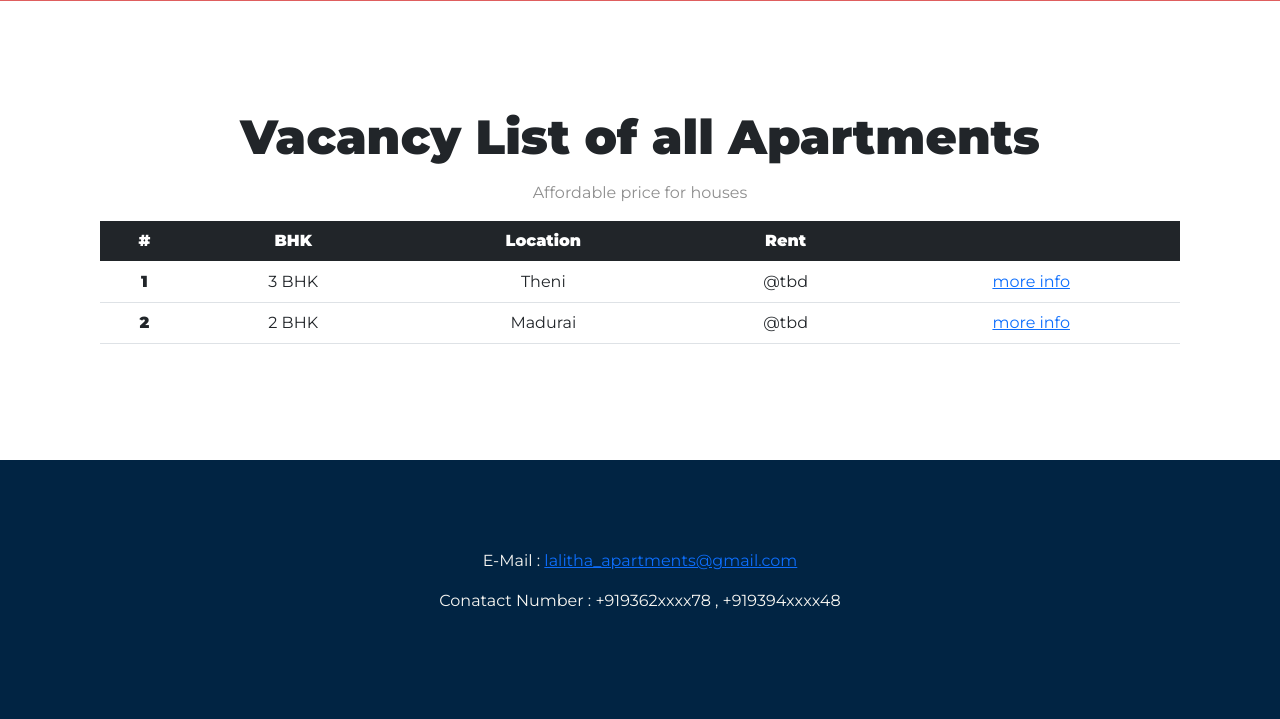
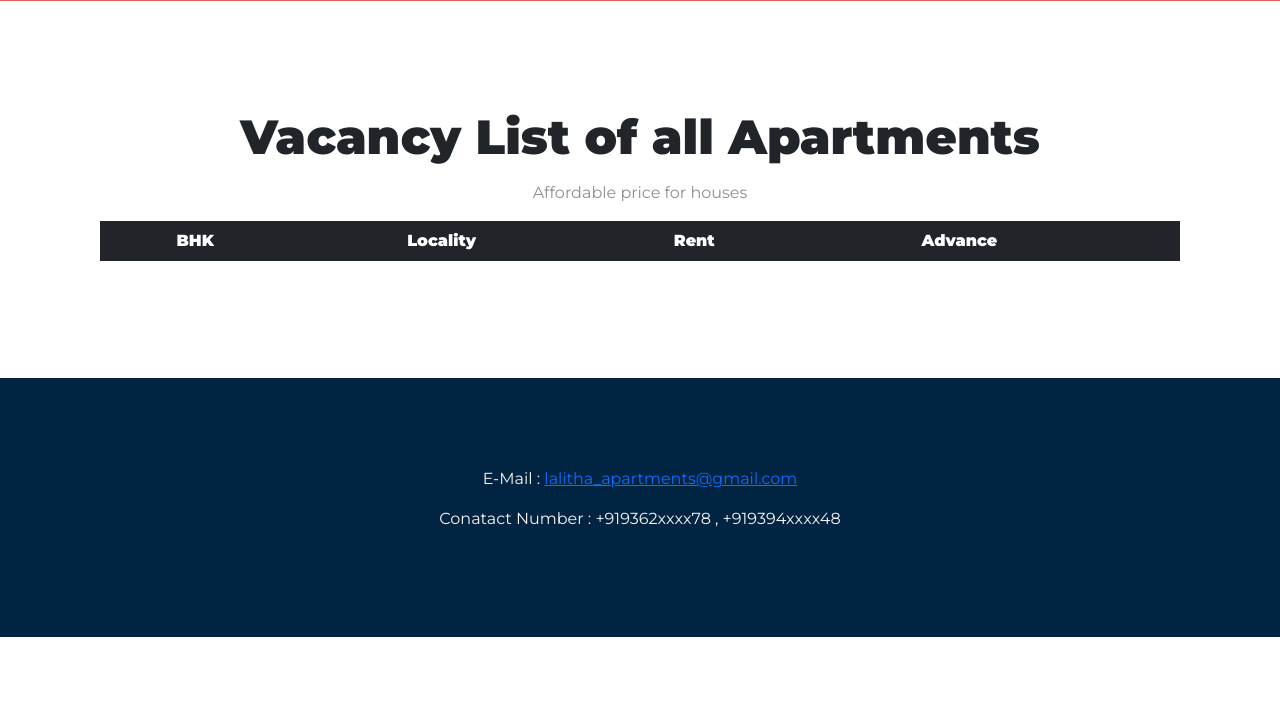
Before and after one commit to Nandini4601/REMS, a Flask app: page /home in a window 1280 px wide. Shown: the part 1663-2382 px from the top of the page. After the commit the page ends 2300 px from the top, so only its background shows below. Run offline with Flask 2, Linux system fonts and the light colour scheme; tables that the repository leaves empty hold one stand-in row (values such as "Sample post"); lists and menus that the app fills with data are empty; some libraries are stand-ins or nearby versions.

Commit message:
Vacancy list
Vacancy list functionality is updated

```diff
--- a/rems/forms.py
+++ b/rems/forms.py
@@ -54,7 +54,7 @@ class TenantAddForm(FlaskForm):
 
 
 class TenantRemoveForm(FlaskForm):
-    apt_num = apt_num = SelectField('Apartment', choices=['Theni', 'Madurai', 'Dindigul'],render_kw={'class':'form-control'})
+    apt_num = SelectField('Apartment', choices=['Theni', 'Madurai', 'Dindigul'],render_kw={'class':'form-control'})
     house_num = SelectField('House',render_kw={'class':'form-control'})
     submit = SubmitField('Find Tenants')
 
--- a/rems/routes.py
+++ b/rems/routes.py
@@ -9,7 +9,15 @@ from werkzeug.urls import url_parse
 @app.route('/')
 @app.route('/home')
 def index():
-    return render_template('homepage.html')
+    headings = ("BHK", "Locality", "Rent", "Advance", " ")
+    ap = Apartment.query
+    ids = map(lambda x: x.id, ap)
+    places = map(lambda x: x.locality, ap)
+    locs=dict(zip(ids,places))
+    houses = House.query.filter(
+        House.id.not_in(map(lambda x: x[0], Tenant.query.with_entities(Tenant.house_id).all()))).all()
+
+    return render_template('homepage.html',headings=headings,houses=houses,apts=locs)
 
 
 @app.route('/login', methods=['GET', 'POST'])
@@ -74,13 +82,13 @@ def rem_tenant():
     return render_template('tenants_rm.html', form=form)
 
 
-@app.route('/remhouses',methods=['GET', 'POST'])
+@app.route('/remhouses', methods=['GET', 'POST'])
 def rem_house():
     form = TenantRemoveForm()
     form.house_num.choices = [(house.id, house.house_num) for house in House.query.filter_by(apt_id=1).all()]
     if form.validate_on_submit():
         id = form.house_num.data
-        url_for('delete_house', id=id)
+        return url_for('delete_house', id=id)
     return render_template('rem_house.html', form=form)
 
 
@@ -163,7 +171,6 @@ def emp_list(id):
     return render_template('emp_rlist.html', headings=headings, data=emps)
 
 
-
 @app.route('/delete_emp/<int:id>')
 def delete_emp(id):
     emp_todel = Employee.query.filter_by(id=id).first()
--- a/rems/templates/homepage.html
+++ b/rems/templates/homepage.html
@@ -176,29 +176,23 @@
     <table class="table table-hover">
       <thead class="table-dark">
         <tr>
-          <th scope="col">#</th>
-          <th scope="col">BHK</th>
-          <th scope="col">Location</th>
-          <th scope="col">Rent</th>
-          <th scope="col"></th>
+            {% for header in headings %}
+                <th>{{ header }}</th>
+            {% endfor %}
         </tr>
       </thead>
       <tbody>
-        <tr>
-          <th scope="row">1</th>
-          <td>3 BHK</td>
-          <td>Theni</td>
-          <td>@tbd</td>
-          <td><a href="#">more info</a></td>
-        </tr>
-        <tr>
-          <th scope="row">2</th>
-          <td>2 BHK</td>
-          <td>Madurai</td>
-          <td>@tbd</td>
-          <td><a href="#">more info</a></td>
-        </tr>
-
+        {% for house in houses %}
+            <tr>
+                <td> {{ house.bhk }}</td>
+                <td> {{ apts[house.apt_id] }} </td>
+                <td> {{ house.rent }} </td>
+                <td> {{ house.rent }} </td>
+                <td>
+                    <button type="button" class="btn btn-danger ">More info</button>
+                </td>
+            </tr>
+        {% endfor %}
       </tbody>
     </table>
   </section>
```
Also changed, not shown: util.py (+22 -6 lines).
